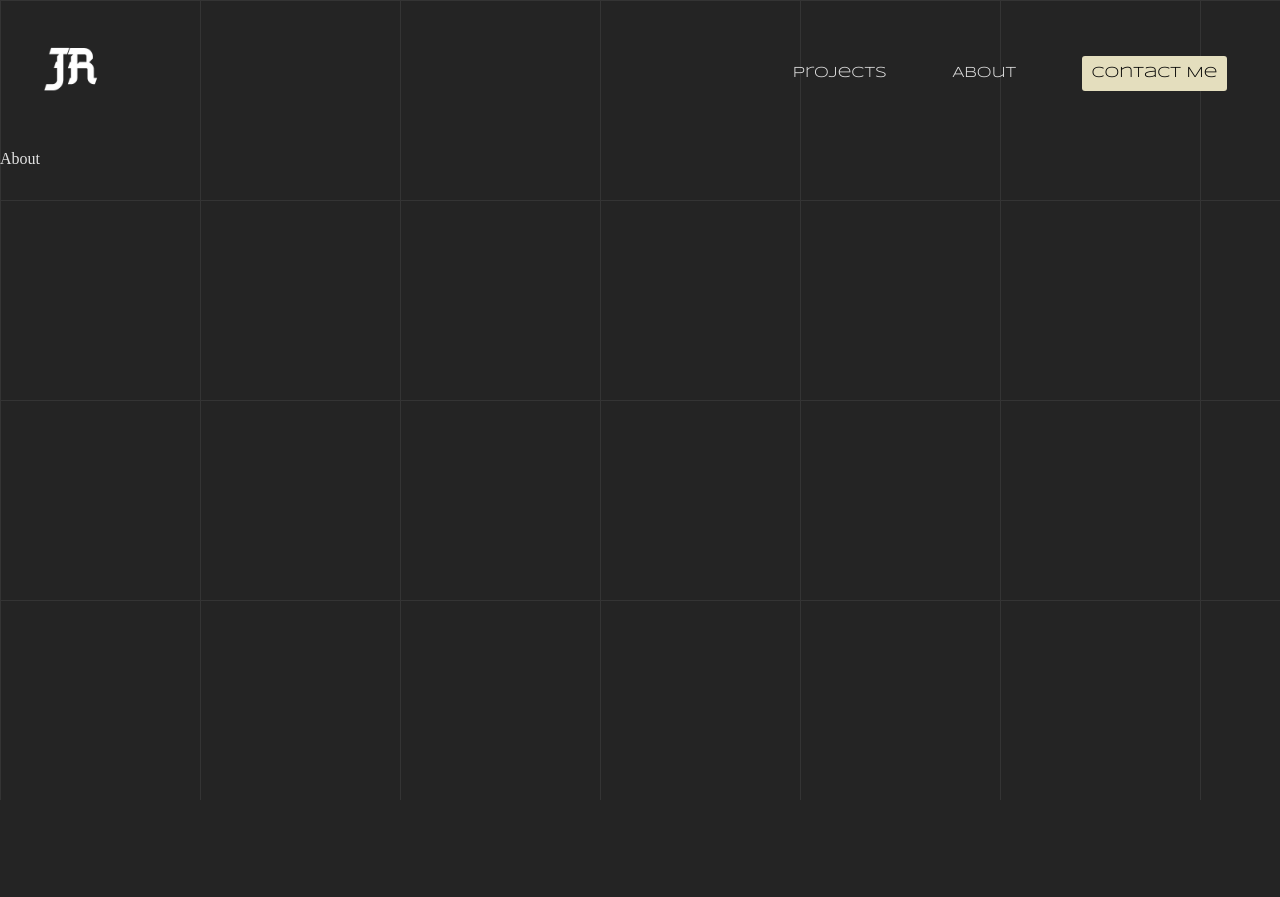
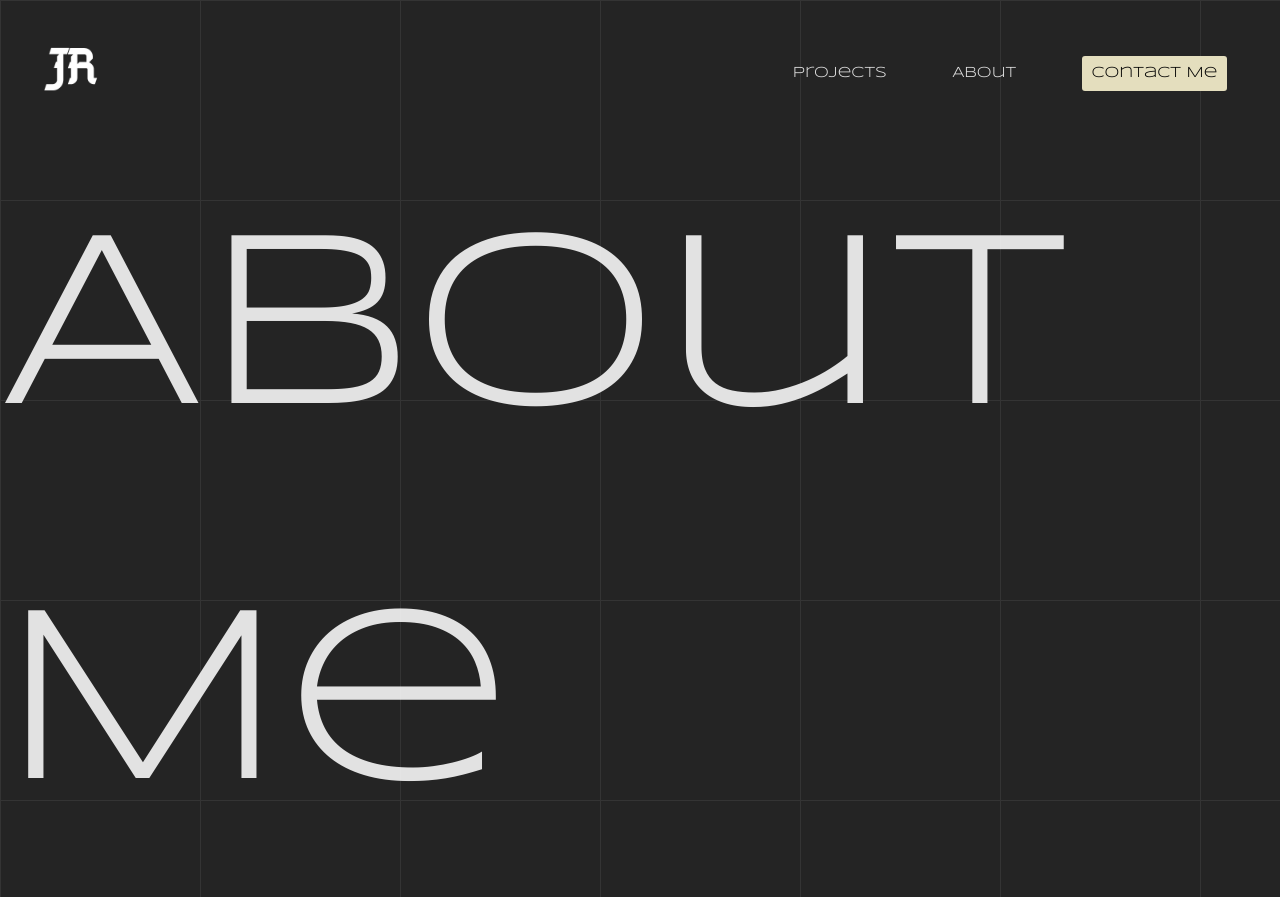
Before and after one commit to JanJanR/Portfolio-2.0, a React (Vite) app: page /about in a window 1280 px wide. Before the commit the page ends 800 px from the top, so only its background shows below. Built offline with nearby package versions, Linux system fonts and the light colour scheme.

Commit message:
starting the about page

```diff
--- a/src/pages/About.jsx
+++ b/src/pages/About.jsx
@@ -1,10 +1,15 @@
 import Navbar from "../components/Navbar"
+import '../styles/About.css'
 
 function About() {
   return (
     <>
       <Navbar />
-      <div>About</div>
+      <div className="about-container">
+        <div className="about-title">
+          <h1>About Me</h1>
+        </div>
+      </div>
     </>
   )
 }
--- /dev/null
+++ b/src/styles/About.css
@@ -0,0 +1,4 @@
+.about-title h1{
+  font-size: 250px;
+  margin: 0 auto;
+}
```
